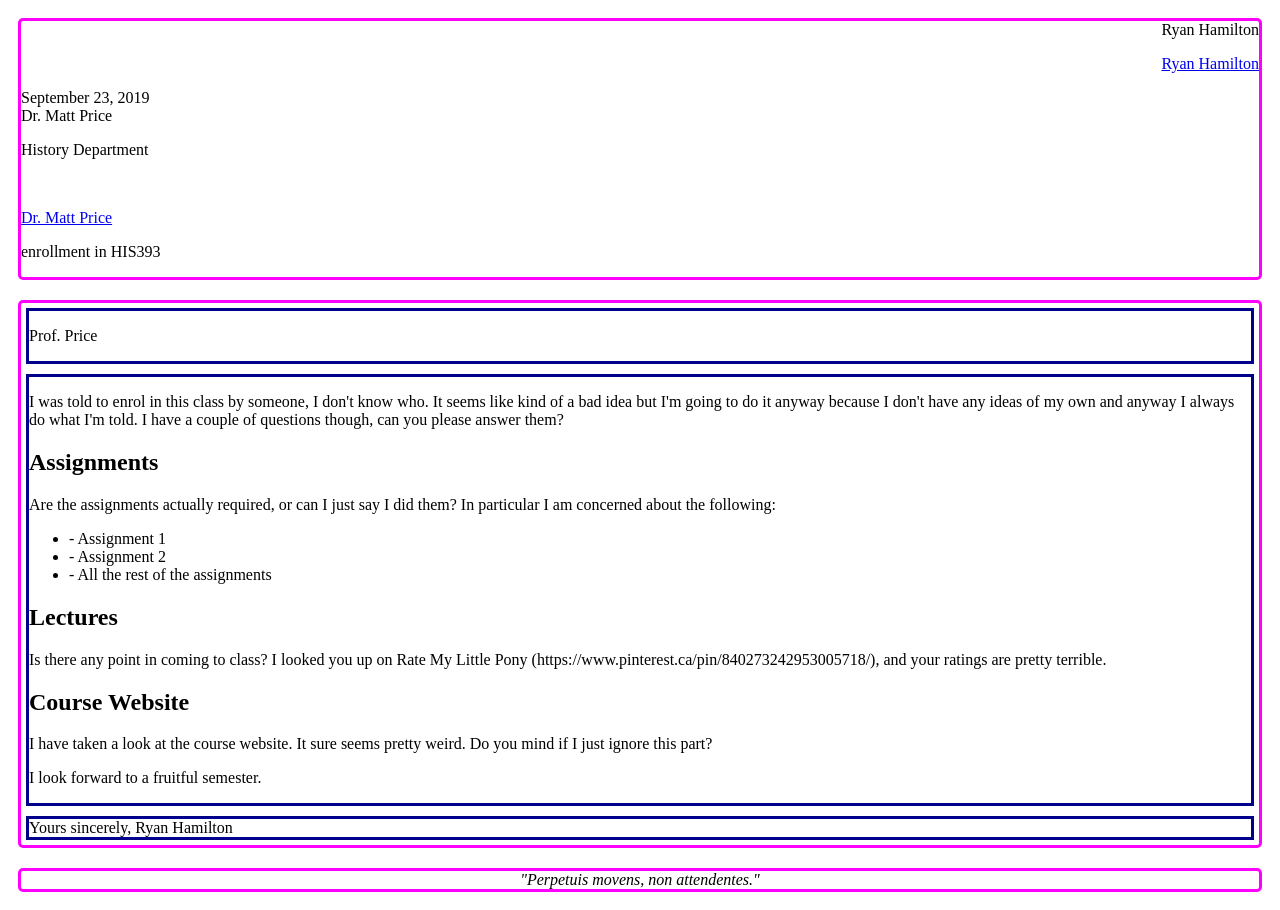
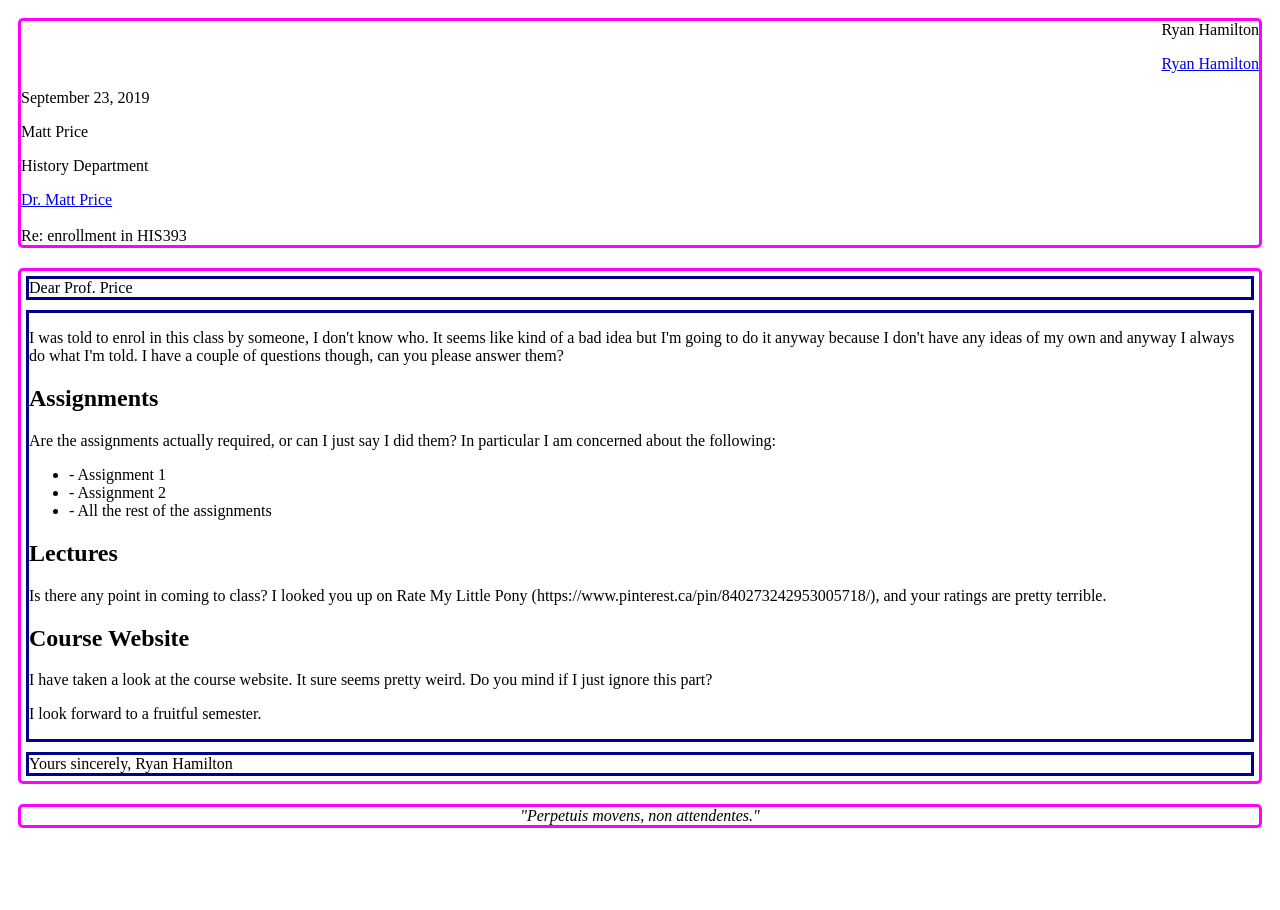
Before and after one commit to dh20199/01-blog-ryanVic, a website: page 01/letter.html in a window 1280 px wide. After the commit the page ends 846 px from the top, so only its background shows below. Drawn offline with Linux system fonts and the light colour scheme.

Commit message:
Fine..final

```diff
--- a/01/letter.html
+++ b/01/letter.html
@@ -8,34 +8,22 @@
     <body>
         <main>
             <header>
-                <div class="senderinfo"> Ryan Hamilton<br>
-                    <p><a href="mailto:ryanferruccio.hamilton@mail.utoronto.ca">Ryan Hamilton</a>
-
-                    </p>
+                <div class="senderinfo">Ryan Hamilton<br>
+                    <p><a href="mailto:ryanferruccio.hamilton@mail.utoronto.ca">Ryan Hamilton</a></p>
                 </div>
 
                 <time>September 23, 2019
 
                 </time>
-
-                <div class="recipient">Dr. Matt Price<br>
-                    <p>History Department</p></br>
-                    <p><a href="mailto:matt.price@utoronto.ca"> Dr. Matt Price</a></p>
-
-                </div>
-
-                <div class="subject">
-                    <p> enrollment in HIS393</p>
-
-                </div>
+                <div class="recipient"><p>Matt Price</p>
+                    <p>History Department</p>
+                    <a href="mailto:matt.price@utoronto.ca"> Dr. Matt Price</a><br>
+                    <br></div>
+                <div class="subject"> Re: enrollment in HIS393</div>
             </header>
 
             <article>
-                <div class="greeting">
-                    <p>Prof. Price</p>
-
-                </div>
-
+                <div class="greeting">Dear Prof. Price</div>
                 <div class="text">
                     <p>I was told to enrol in this class by someone, I don't know who. It seems like kind of a bad idea but I'm going to do it anyway because I don't have any ideas of my own and anyway I always do what I'm told. I have a couple of questions though, can you please answer them?</p>
                     <h1>Assignments</h1>
```
